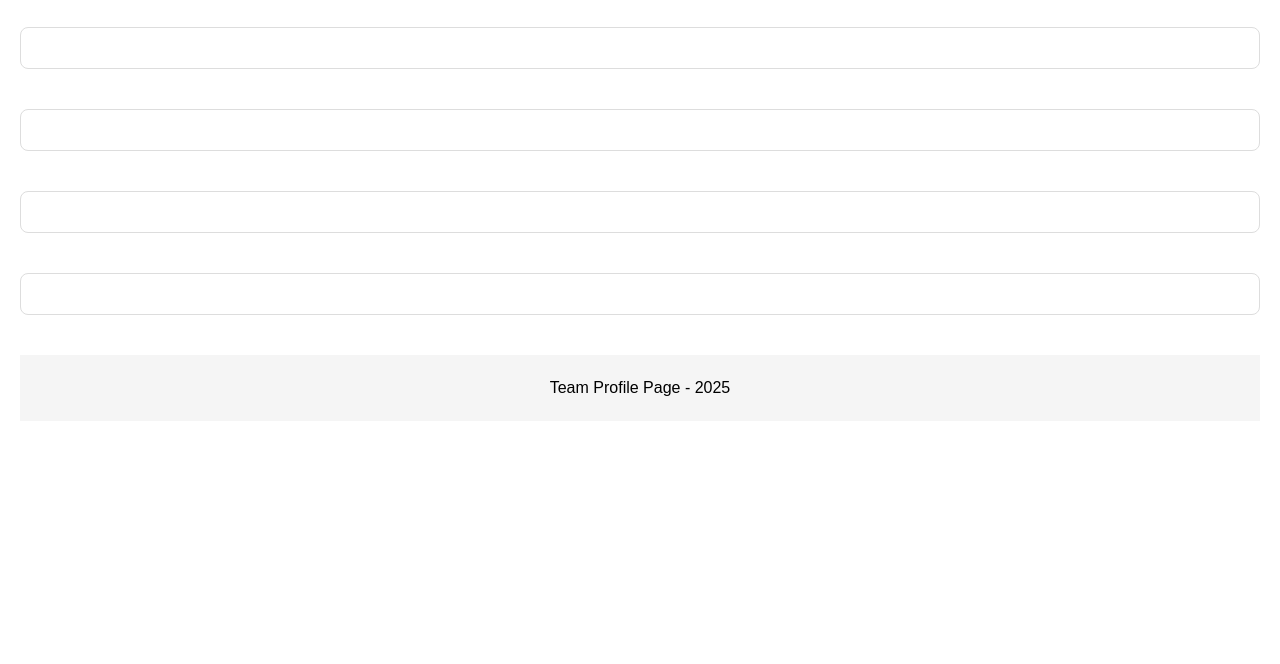
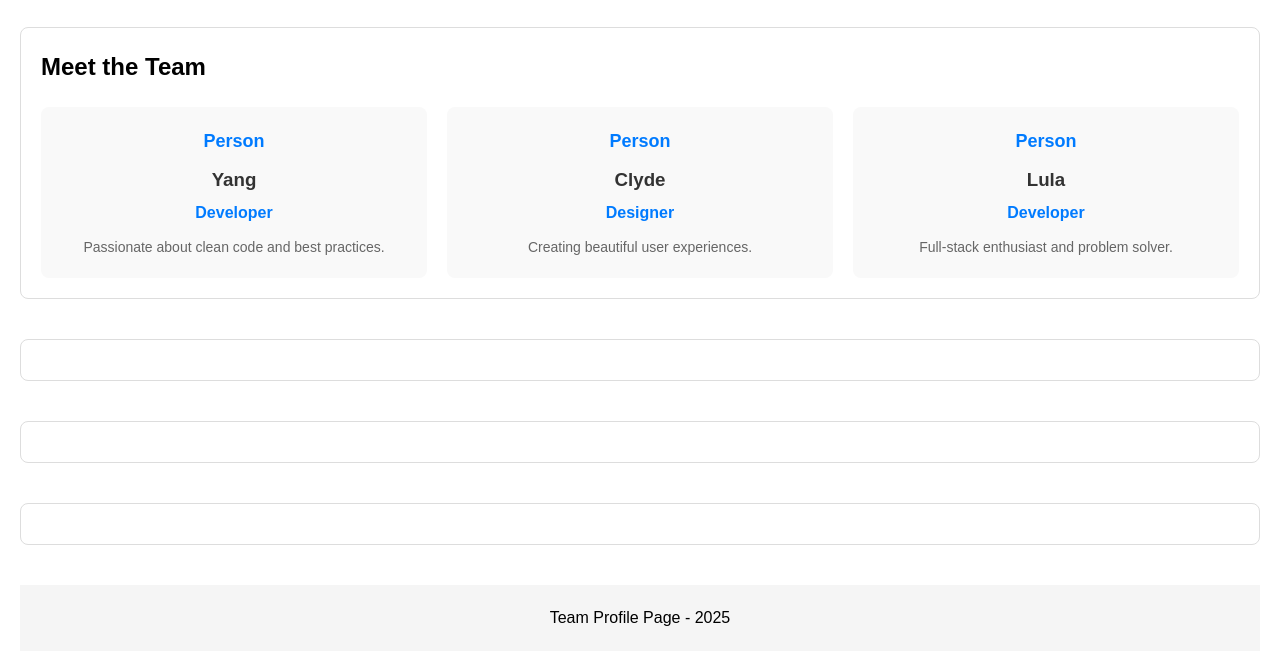
Before and after one commit to platinum-livehand/Work20260714, a plain HTML site: page index.html in a window 1280 px wide. Shown: the part 74-738 px from the top of the page. Drawn offline with Linux system fonts and the light colour scheme.

Commit message:
Add team members section with cards layout

```diff
--- a/index.html
+++ b/index.html
@@ -13,7 +13,27 @@
 
     <main>
         <section id="members">
-            <!-- Team members will be added here -->
+            <h2>Meet the Team</h2>
+            <div class="members-grid">
+                <div class="member-card">
+                    <div class="member-avatar">Person</div>
+                    <h3>Yang</h3>
+                    <p class="role">Developer</p>
+                    <p class="bio">Passionate about clean code and best practices.</p>
+                </div>
+                <div class="member-card">
+                    <div class="member-avatar">Person</div>
+                    <h3>Clyde</h3>
+                    <p class="role">Designer</p>
+                    <p class="bio">Creating beautiful user experiences.</p>
+                </div>
+                <div class="member-card">
+                    <div class="member-avatar">Person</div>
+                    <h3>Lula</h3>
+                    <p class="role">Developer</p>
+                    <p class="bio">Full-stack enthusiast and problem solver.</p>
+                </div>
+            </div>
         </section>
 
         <section id="skills">
--- a/styles.css
+++ b/styles.css
@@ -32,7 +32,47 @@
 /* ===========================================
    Team Members Styles (Person A)
    =========================================== */
+.members-grid {
+    display: grid;
+    grid-template-columns: repeat(auto-fit, minmax(200px, 1fr));
+    gap: 20px;
+    margin-top: 20px;
+}
 
+.member-card {
+    background: #f9f9f9;
+    padding: 20px;
+    border-radius: 8px;
+    text-align: center;
+    transition: transform 0.3s ease;
+}
+
+.member-card:hover {
+    transform: translateY(-5px);
+}
+
+.member-avatar {
+    font-size: 18px;
+    font-weight: bold;
+    margin-bottom: 10px;
+    color: #007bff;
+}
+
+.member-card h3 {
+    color: #333;
+    margin-bottom: 5px;
+}
+
+.member-card .role {
+    color: #007bff;
+    font-weight: bold;
+    margin-bottom: 10px;
+}
+
+.member-card .bio {
+    color: #666;
+    font-size: 14px;
+}
 
 /* ===========================================
    Skills Section Styles (Person B)
```
